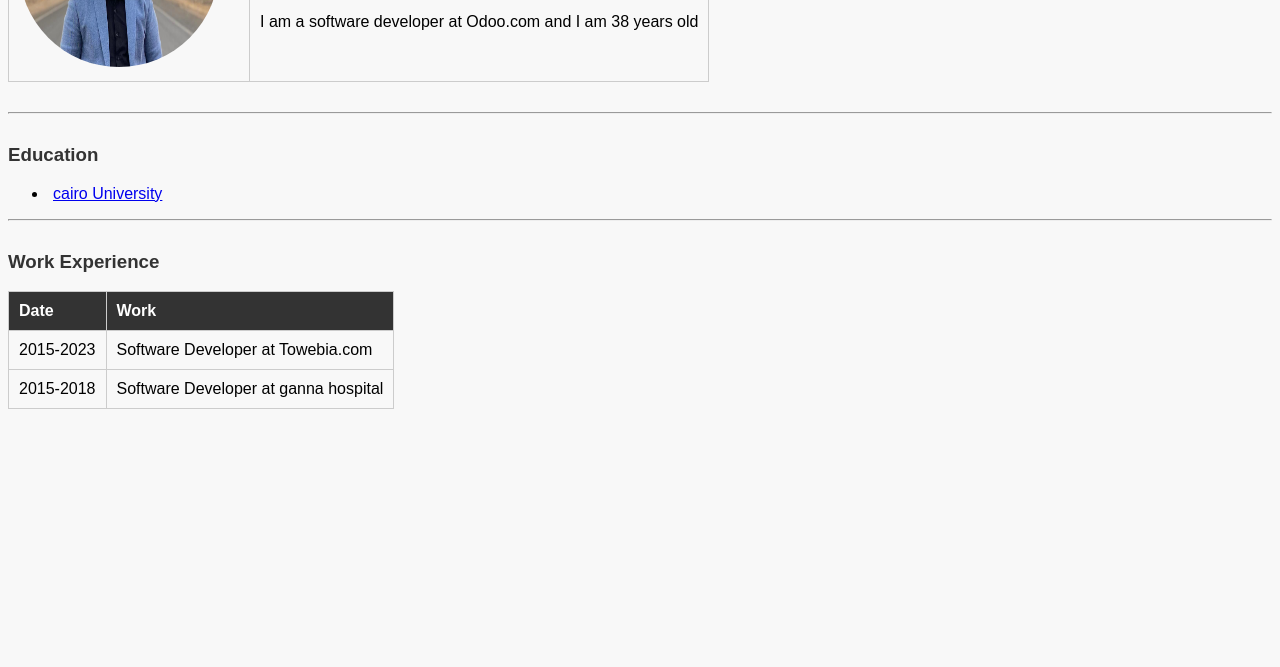
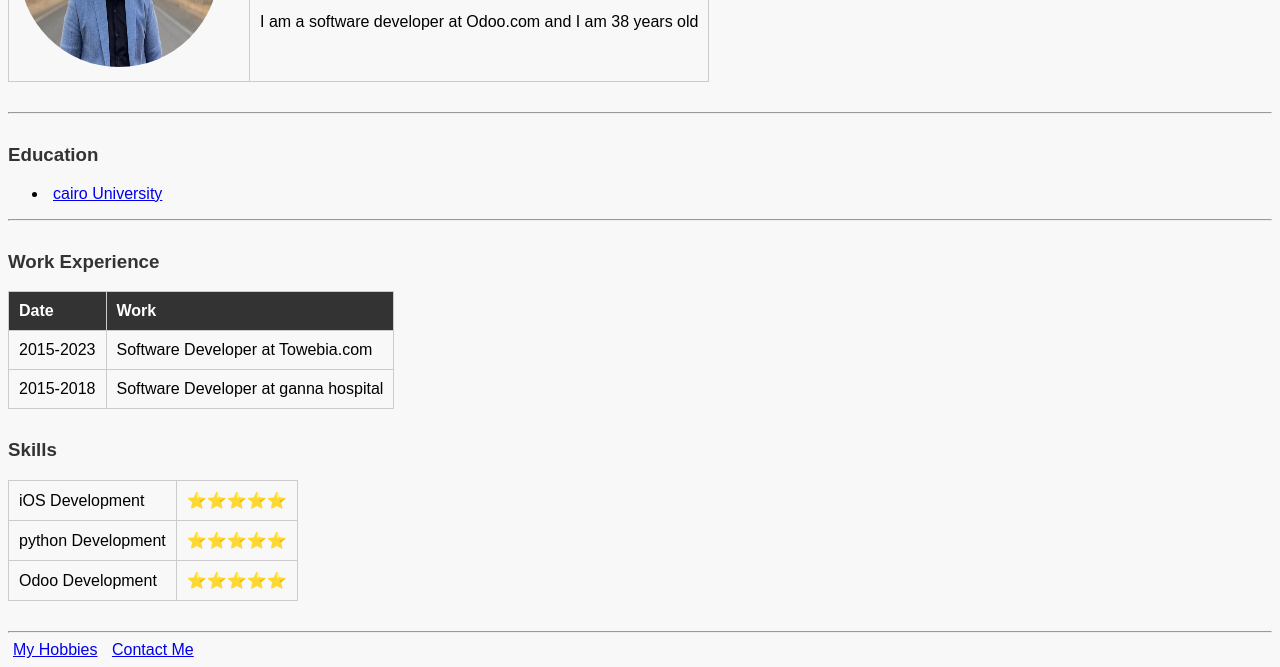
Before and after one commit to profmohamed/mohamedsalem_cv, a plain HTML site: page index.html in a window 1280 px wide. Shown: the part 152-819 px from the top of the page. Drawn offline with Linux system fonts and the light colour scheme.

Commit message:
Add More Sections

```diff
--- a/index.html
+++ b/index.html
@@ -3,7 +3,7 @@
 <head>
     <meta charset="UTF-8">
     <link rel="stylesheet" href="css/style.css">
-    <title>mohamed salem personal site </title>
+    <title>mohamed salem </title>
 </head>
 
 <body>
@@ -43,6 +43,25 @@
     </tbody>
 </table>
 
+    <h3>Skills</h3>
+    <table cellspacing="10">
+      <tr>
+        <td>iOS Development</td>
+        <td>⭐️⭐️⭐️⭐️⭐️</td>
+      </tr>
+      <tr>
+        <td>python Development</td>
+        <td>⭐️⭐️⭐️⭐️⭐️</td>
+      </tr>
+      <tr>
+        <td>Odoo Development</td>
+        <td>⭐️⭐️⭐️⭐️⭐️</td>
+      </tr>
+    </table>
+    <hr>
+    <a href="hobbies.html">My Hobbies</a>
+    <a href="contact-me.html">Contact Me</a>
+
 </body>
 
 
```
